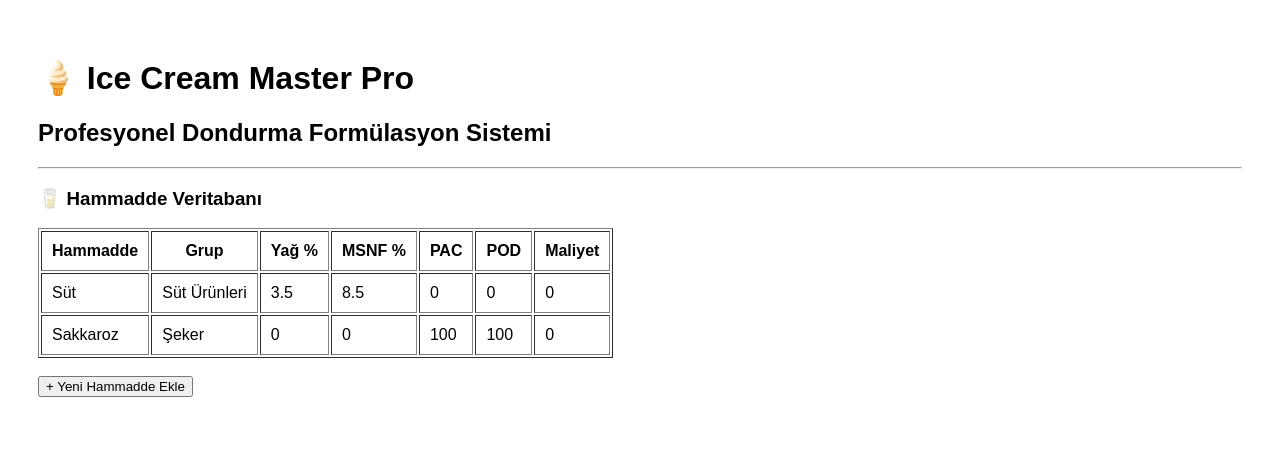
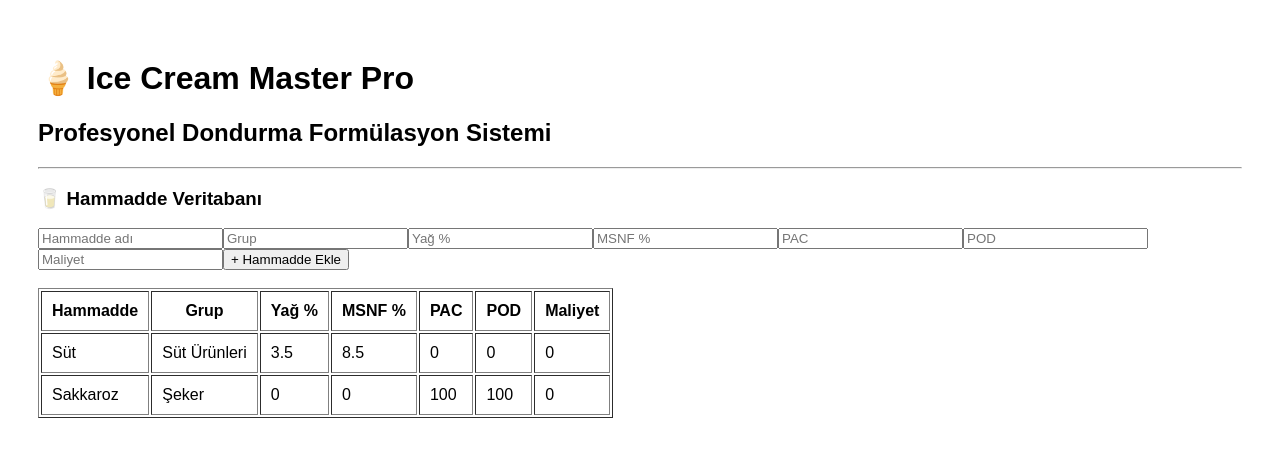
Before and after one commit to saadet0125-0125/Ice-Cream-Master-Pro, a Next.js app: page / in a window 1280 px wide. Shown: the top 456 px of the page. Built offline with nearby package versions, Linux system fonts and the light colour scheme.

Commit message:
Update page.tsx

```diff
--- a/app/page.tsx
+++ b/app/page.tsx
@@ -24,6 +24,30 @@ export default function Home() {
     },
   ]);
 
+  const [newMaterial, setNewMaterial] = useState({
+    name: "",
+    group: "",
+    fat: "",
+    msnf: "",
+    pac: "",
+    pod: "",
+    cost: "",
+  });
+
+  const addMaterial = () => {
+    setMaterials([...materials, newMaterial]);
+
+    setNewMaterial({
+      name: "",
+      group: "",
+      fat: "",
+      msnf: "",
+      pac: "",
+      pod: "",
+      cost: "",
+    });
+  };
+
   return (
     <main style={{ padding: 30, fontFamily: "Arial" }}>
       <h1>🍦 Ice Cream Master Pro</h1>
@@ -32,6 +56,47 @@ export default function Home() {
       <hr />
 
       <h3>🥛 Hammadde Veritabanı</h3>
+
+      <input placeholder="Hammadde adı"
+        value={newMaterial.name}
+        onChange={(e)=>setNewMaterial({...newMaterial,name:e.target.value})}
+      />
+
+      <input placeholder="Grup"
+        value={newMaterial.group}
+        onChange={(e)=>setNewMaterial({...newMaterial,group:e.target.value})}
+      />
+
+      <input placeholder="Yağ %"
+        value={newMaterial.fat}
+        onChange={(e)=>setNewMaterial({...newMaterial,fat:e.target.value})}
+      />
+
+      <input placeholder="MSNF %"
+        value={newMaterial.msnf}
+        onChange={(e)=>setNewMaterial({...newMaterial,msnf:e.target.value})}
+      />
+
+      <input placeholder="PAC"
+        value={newMaterial.pac}
+        onChange={(e)=>setNewMaterial({...newMaterial,pac:e.target.value})}
+      />
+
+      <input placeholder="POD"
+        value={newMaterial.pod}
+        onChange={(e)=>setNewMaterial({...newMaterial,pod:e.target.value})}
+      />
+
+      <input placeholder="Maliyet"
+        value={newMaterial.cost}
+        onChange={(e)=>setNewMaterial({...newMaterial,cost:e.target.value})}
+      />
+
+      <button onClick={addMaterial}>
+        + Hammadde Ekle
+      </button>
+
+      <br /><br />
 
       <table border={1} cellPadding={10}>
         <thead>
@@ -47,7 +112,7 @@ export default function Home() {
         </thead>
 
         <tbody>
-          {materials.map((item, index) => (
+          {materials.map((item,index)=>(
             <tr key={index}>
               <td>{item.name}</td>
               <td>{item.group}</td>
@@ -61,11 +126,6 @@ export default function Home() {
         </tbody>
       </table>
 
-      <br />
-
-      <button>
-        + Yeni Hammadde Ekle
-      </button>
     </main>
   );
 }
```
